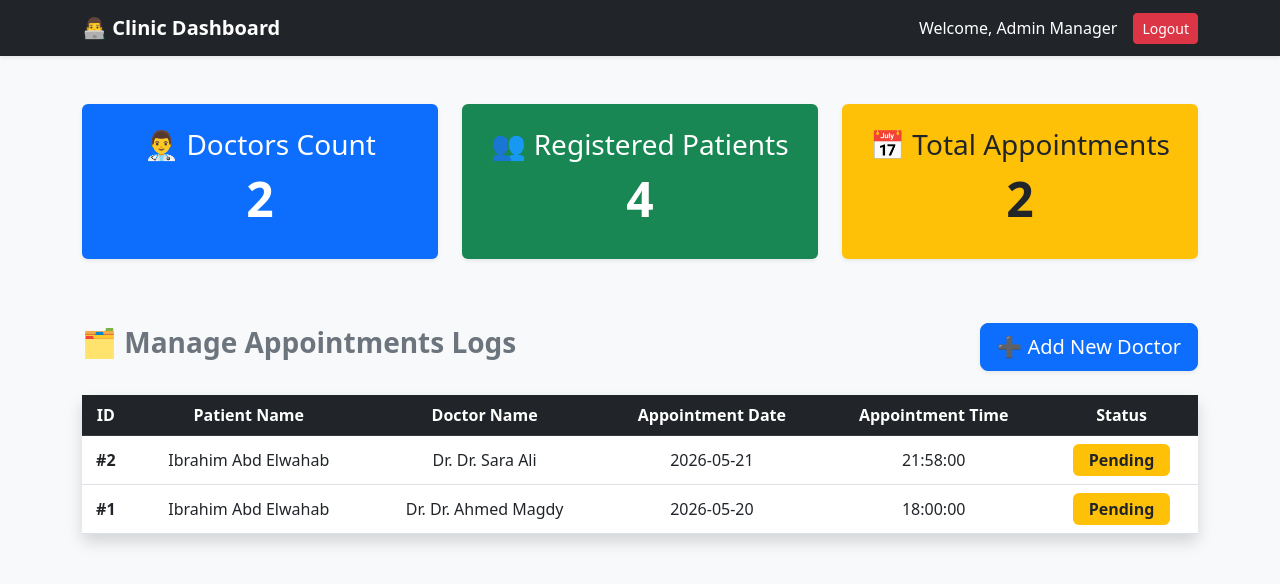
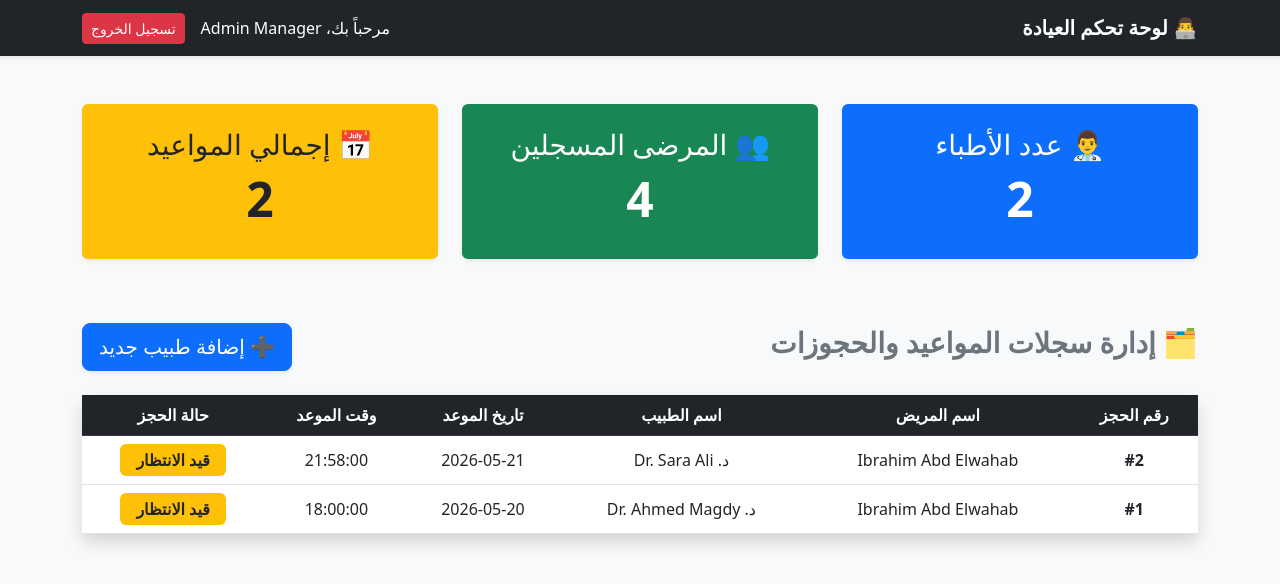
Before and after one commit to Ibrahim-AbdElwahab/PHPGraduationProject-NTI, a PHP site: page /admin/index.php in a window 1280 px wide. Shown: the top 584 px of the page. Run offline with PHP 8.4, Linux system fonts and the light colour scheme; a user stored in the database is signed in; data comes from the database, SQL or seed files in the repository.

Commit message:
Create Arabic admin panel dashboard, addDoctor configuration, and logout functionality

```diff
--- a/admin/index.php
+++ b/admin/index.php
@@ -36,20 +36,20 @@ $appointments_result = mysqli_query($connection, $query);
 ?>
 
 <!DOCTYPE html>
-<html lang="en" dir="ltr">
+<html lang="ar" dir="rtl">
 <head>
     <meta charset="UTF-8">
-    <title>Admin Dashboard - Clinic System</title>
-    <link href="https://cdn.jsdelivr.net/npm/bootstrap@5.3.0/dist/css/bootstrap.min.css" rel="stylesheet">
+    <title>لوحة تحكم المسؤول - نظام العيادة</title>
+    <link href="https://cdn.jsdelivr.net/npm/bootstrap@5.3.0/dist/css/bootstrap.rtl.min.css" rel="stylesheet">
 </head>
 <body class="bg-light">
 
 <nav class="navbar navbar-expand-lg navbar-dark bg-dark shadow-sm">
     <div class="container">
-        <a class="navbar-brand fw-bold" href="#">👨‍💻 Clinic Dashboard</a>
+        <a class="navbar-brand fw-bold" href="#">👨‍💻 لوحة تحكم العيادة</a>
         <div class="d-flex align-items-center">
-            <span class="text-white me-3">Welcome, <?= htmlspecialchars($_SESSION['user_name']); ?></span>
-            <a href="../logout.php" class="btn btn-danger btn-sm">Logout</a>
+            <span class="text-white me-3">مرحباً بك، <?= htmlspecialchars($_SESSION['user_name']); ?></span>
+            <a href="../logout.php" class="btn btn-danger btn-sm">تسجيل الخروج</a>
         </div>
     </div>
 </nav>
@@ -59,7 +59,7 @@ $appointments_result = mysqli_query($connection, $query);
         <div class="col-md-4 mb-3">
             <div class="card bg-primary text-white border-0 shadow-sm">
                 <div class="card-body p-4">
-                    <h3>👨‍⚕️ Doctors Count</h3>
+                    <h3>👨‍⚕️ عدد الأطباء</h3>
                     <h2 class="display-5 fw-bold"><?= $count_docs; ?></h2>
                 </div>
             </div>
@@ -67,7 +67,7 @@ $appointments_result = mysqli_query($connection, $query);
         <div class="col-md-4 mb-3">
             <div class="card bg-success text-white border-0 shadow-sm">
                 <div class="card-body p-4">
-                    <h3>👥 Registered Patients</h3>
+                    <h3>👥 المرضى المسجلين</h3>
                     <h2 class="display-5 fw-bold"><?= $count_patients; ?></h2>
                 </div>
             </div>
@@ -75,7 +75,7 @@ $appointments_result = mysqli_query($connection, $query);
         <div class="col-md-4 mb-3">
             <div class="card bg-warning text-dark border-0 shadow-sm">
                 <div class="card-body p-4">
-                    <h3>📅 Total Appointments</h3>
+                    <h3>📅 إجمالي المواعيد</h3>
                     <h2 class="display-5 fw-bold"><?= $count_appoin; ?></h2>
                 </div>
             </div>
@@ -83,8 +83,8 @@ $appointments_result = mysqli_query($connection, $query);
     </div>
 
     <div class="d-flex justify-content-between align-items-center mb-4">
-        <h3 class="fw-bold text-secondary">🗂️ Manage Appointments Logs</h3>
-        <a href="addDoctor.php" class="btn btn-primary btn-lg shadow-sm">➕ Add New Doctor</a>
+        <h3 class="fw-bold text-secondary">🗂️ إدارة سجلات المواعيد والحجوزات</h3>
+        <a href="addDoctor.php" class="btn btn-primary btn-lg shadow-sm">➕ إضافة طبيب جديد</a>
     </div>
 
     <div class="card shadow border-0 mb-5">
@@ -93,12 +93,12 @@ $appointments_result = mysqli_query($connection, $query);
                 <table class="table table-hover align-middle mb-0 text-center">
                     <thead class="table-dark">
                         <tr>
-                            <th>ID</th>
-                            <th>Patient Name</th>
-                            <th>Doctor Name</th>
-                            <th>Appointment Date</th>
-                            <th>Appointment Time</th>
-                            <th>Status</th>
+                            <th>رقم الحجز</th>
+                            <th>اسم المريض</th>
+                            <th>اسم الطبيب</th>
+                            <th>تاريخ الموعد</th>
+                            <th>وقت الموعد</th>
+                            <th>حالة الحجز</th>
                         </tr>
                     </thead>
                     <tbody>
@@ -107,21 +107,21 @@ $appointments_result = mysqli_query($connection, $query);
                                 <tr>
                                     <td><strong>#<?= $row['id']; ?></strong></td>
                                     <td><?= htmlspecialchars($row['patient_name']); ?></td>
-                                    <td>Dr. <?= htmlspecialchars($row['doctor_name']); ?></td>
+                                    <td>د. <?= htmlspecialchars($row['doctor_name']); ?></td>
                                     <td><?= $row['appointment_date']; ?></td>
                                     <td><?= $row['appointment_time']; ?></td>
                                     <td>
                                         <?php if ($row['status'] == 'pending'): ?>
-                                            <span class="badge bg-warning text-dark px-3 py-2 fs-6">Pending</span>
+                                            <span class="badge bg-warning text-dark px-3 py-2 fs-6">قيد الانتظار</span>
                                         <?php else: ?>
-                                            <span class="badge bg-success px-3 py-2 fs-6">Confirmed</span>
+                                            <span class="badge bg-success px-3 py-2 fs-6">مؤكد</span>
                                         <?php endif; ?>
                                     </td>
                                 </tr>
                             <?php endwhile; ?>
                         <?php else: ?>
                             <tr>
-                                <td colspan="6" class="p-4 text-muted">No records found inside the clinic system database.</td>
+                                <td colspan="6" class="p-4 text-muted">لا توجد أي سجلات حجوزات حالية داخل قاعدة بيانات نظام العيادة.</td>
                             </tr>
                         <?php endif; ?>
                     </tbody>
```
Also changed, not shown: admin/addDoctor.php (+20 -17 lines), logout.php (+27 -0 lines).
